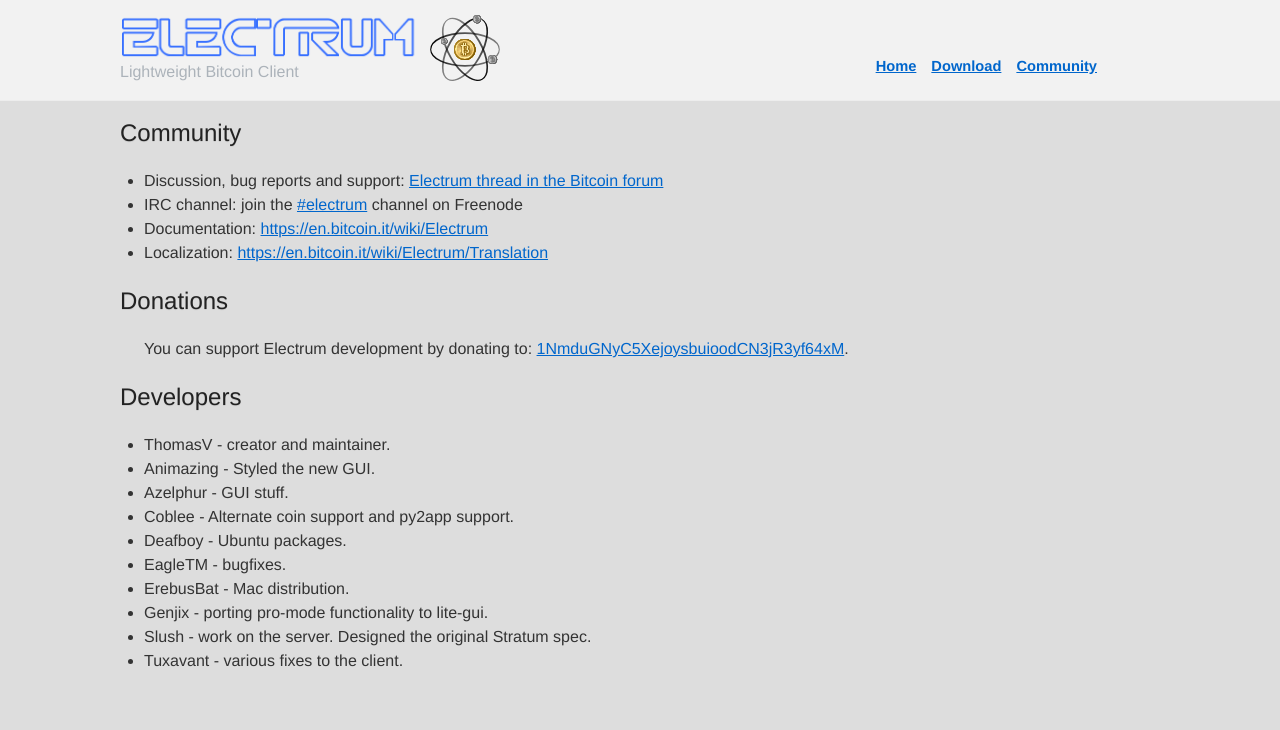
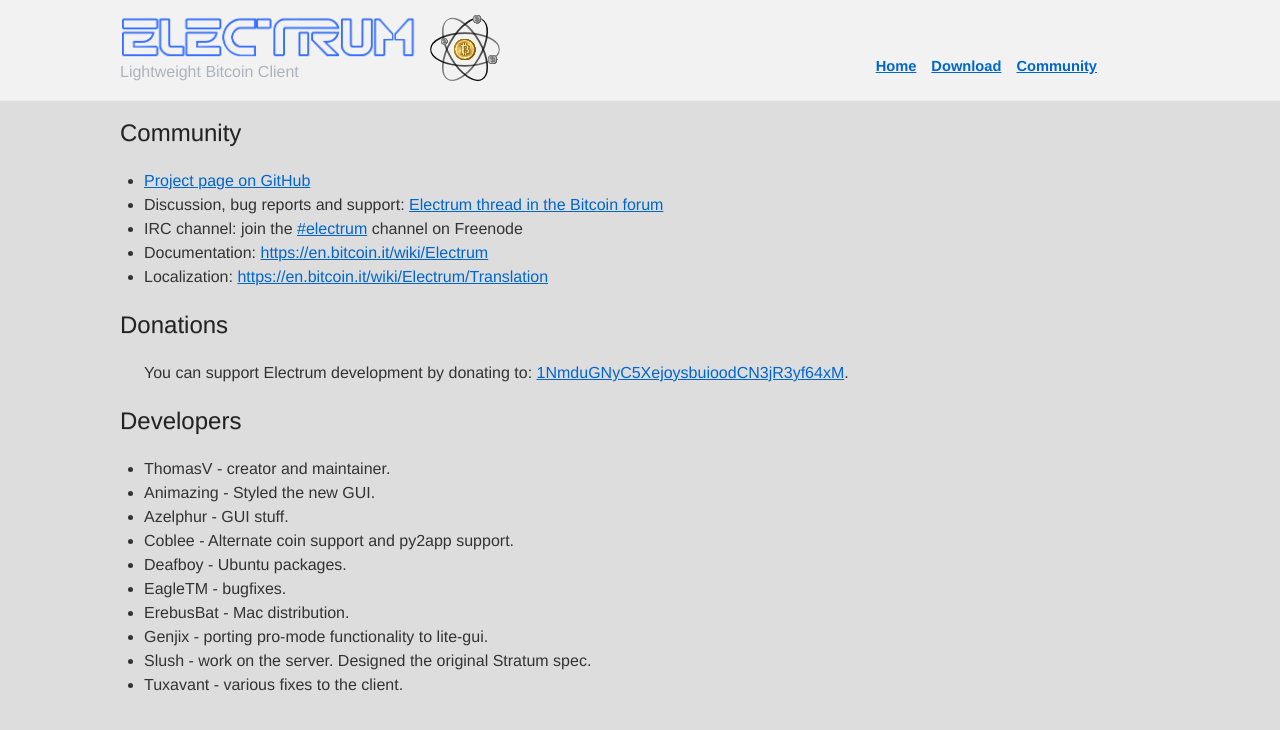
Before and after one commit to ecdsa/electrum-web, a Jekyll site: the page community.html, which Jekyll copies as it is, in a window 1280 px wide. Shown: the top 730 px of the page. Built offline with Jekyll 4.4.1, drawn with Linux system fonts in a browser that asks for light colours.

Commit message:
fix link

```diff
--- a/community.html
+++ b/community.html
@@ -34,6 +34,7 @@
 
 <h3>Community</h3>
 <ul>
+<li><a href="https://github.com/spesmilo/electrum">Project page on GitHub</a></li>
 <li>Discussion, bug reports and support: <a href="https://bitcointalk.org/index.php?topic=50936.0">Electrum thread in the Bitcoin forum</a></li>
 <li>IRC channel: join the <a href="irc://irc.freenode.net/electrum">#electrum</a> channel on Freenode</li>
 <li>Documentation: <a href="https://en.bitcoin.it/wiki/Electrum">https://en.bitcoin.it/wiki/Electrum</a></li>
```
